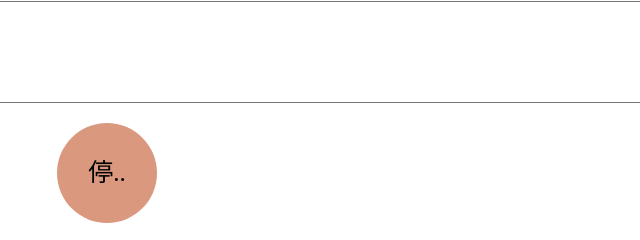
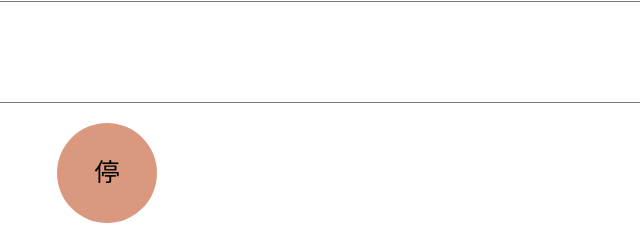
Before and after one commit to yangaolin/drawPrize, a plain HTML site: page index2.html in a window 1280 px wide. Both pictures are taken after a click on the element "抽奖". Shown: the part 245-485 px from the top of the page, 231-871 px from the left. Drawn offline with nearby package versions, Linux system fonts and the light colour scheme.

Commit message:
Update index2.html

```diff
--- a/index2.html
+++ b/index2.html
@@ -158,7 +158,7 @@
 			})
 			$(".middleBtn").click(function() {
 				if($(this).html()=="抽奖"){
-					$(this).html("停..");
+					$(this).html("停");
 					thatTime = setInterval(time,300);
 				}else{
 					$(this).html("抽奖");
```
